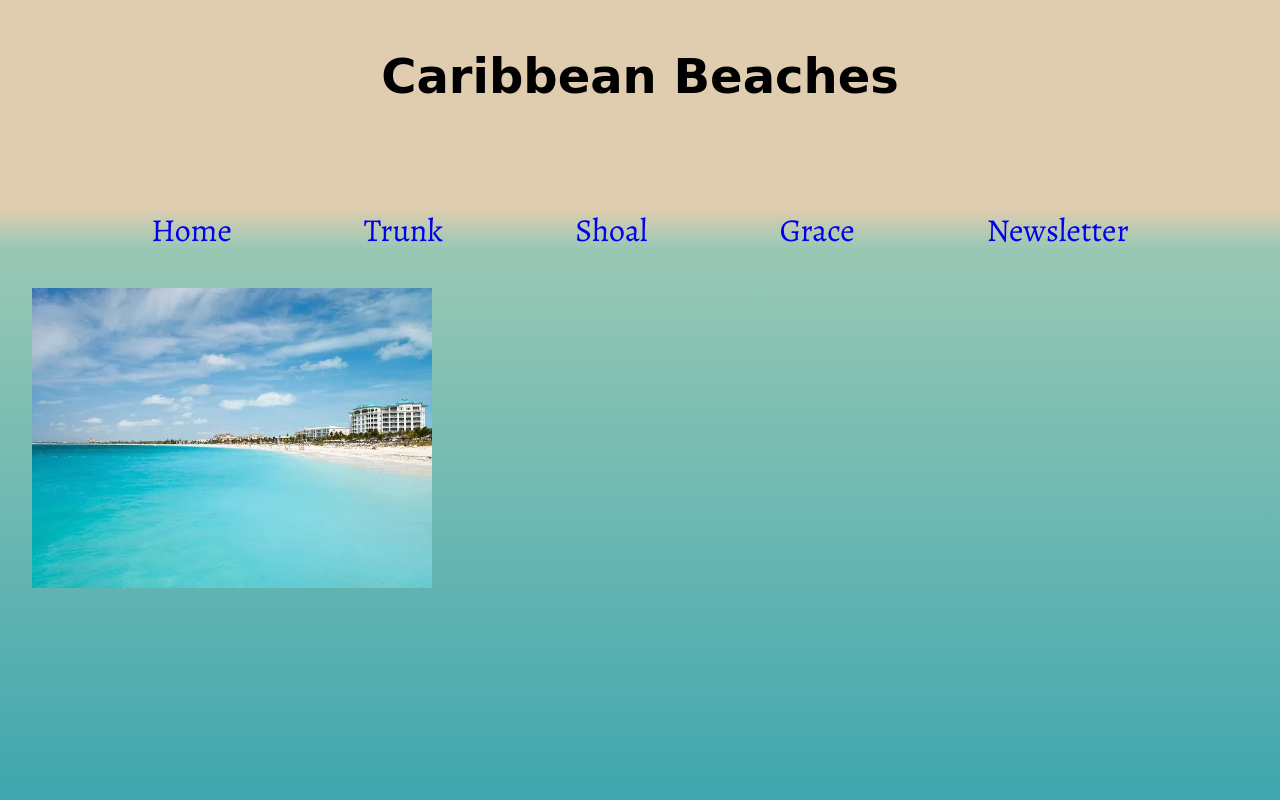
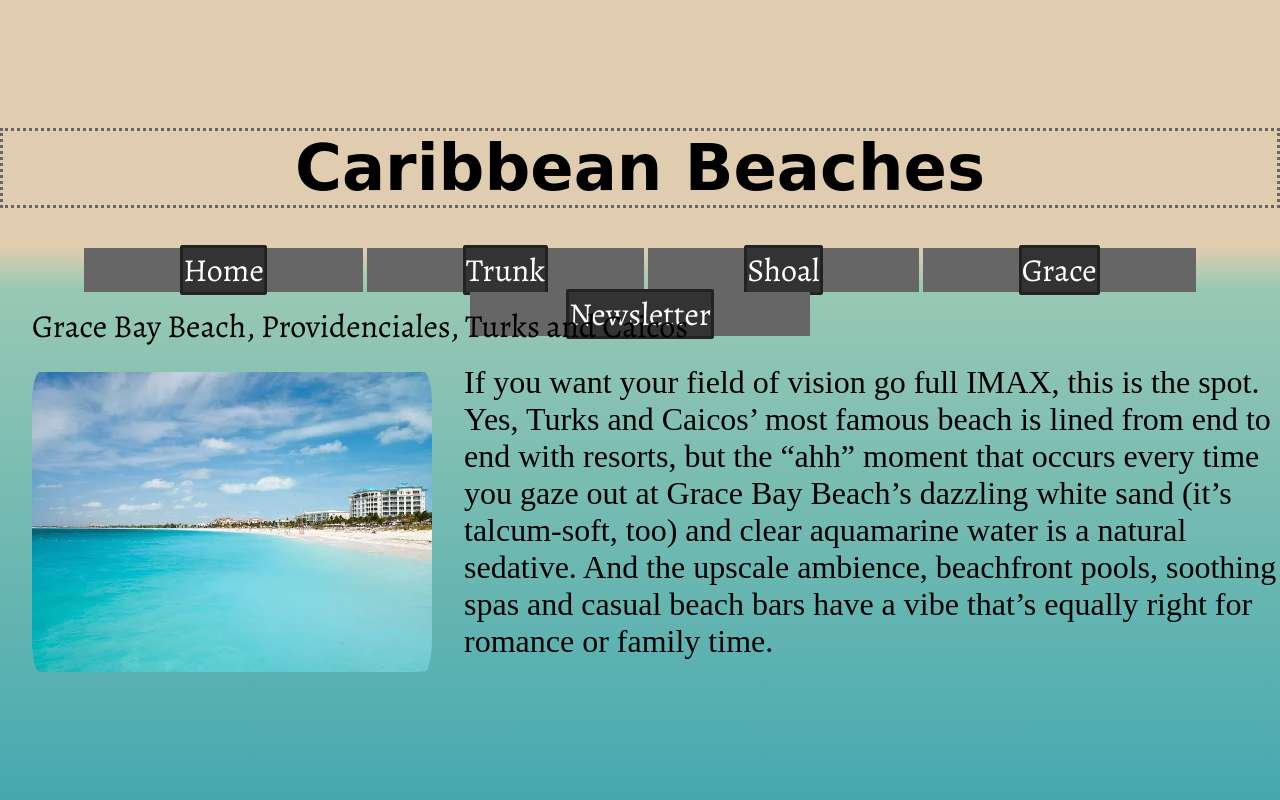
Before and after one commit to CodescriptKitten/beaches23, a plain HTML site: page grace_bay.html in a window 1280 px wide. Shown: the top 800 px of the page. Drawn offline with nearby package versions, Linux system fonts and the light colour scheme; a web font is replaced by a local one.

Commit message:
At home work 1

```diff
--- a/css/styles.css
+++ b/css/styles.css
@@ -9,6 +9,11 @@ Colors:
 #159CAF - Dark Reef Aqua
 #0ABFBF - Shallow Reef Aqua
 #E0CDAF - Wet San Beige
+#666 - Devil Grey
+#777 - Lucky Grey
+#555 - Spam Grey
+#5B735B - Moss Devil Grey
+#495C49 - Moss Spam Grey
 
 
 Fonts:
@@ -32,14 +37,20 @@ body {
 }
 
 header {
-    height: 20%
+    height: 15%
 }
 
 header h1 {
     font-family: 'Akronim', cursive;
+    color: linear-gradient(#555, #495C49);
     text-align: center;
-    margin: 1em 0;
-    font-size: 3em;
+    margin: 2em 0;
+    font-size: 4em;
+    border: dotted #666;
+}
+
+header h1:nth-child(even) {
+    color: linear-gradient(#666, #5B735B);
 }
 
 h2 {
@@ -57,6 +68,8 @@ img {
     width: 400px;
     height: 300px;
     float: left;
+    border: thick #666;
+    border-radius: 40px;
 }
 
 table {
@@ -81,25 +94,42 @@ nav ul li {
     display: inline-block;
     text-align: center;
     text-decoration: none;
-    padding: 0 2em;
+    padding: 0 3em;
     font-size: 2em;
     font-family: 'Alegreya', serif;
+    background-color: #666;
 }
 
 nav a:link {
     text-decoration: none;
+    border: solid #222;
+    border-radius: 3px;
+    background-color: #333;
+    color:white;
 }
 
 nav a:hover {
-
+    text-decoration: none;
+    background-color: #888;
+    color: black;
+    border: solid #666;
+    border-radius: 3px;
 }
 
 nav a:active {
-
+    text-decoration: none;
+    background-color: #888;
+    color: black;
+    border: solid #666;
+    border-radius: 3px;
 }
 
 nav a:visited {
-
+    text-decoration: none;
+    background-color: #666;
+    color: black;
+    border: #444;
+    border-radius: 3px;
 }
 
 main {
@@ -108,7 +138,7 @@ main {
 }
 
 p {
-
+    font-size: 2em
 }
 
 footer {
--- a/grace_bay.html
+++ b/grace_bay.html
@@ -20,8 +20,9 @@
         </nav>
         <main>
 
-            <blockquote></blockquote>
+            <blockquote>Grace Bay Beach, Providenciales, Turks and Caicos</blockquote>
             <img src="images/GraceBayBeach.jpg" alt="A body of tropical water with a beach to the right. With buildings in the distance not far from it.">
+            <p>If you want your field of vision go full IMAX, this is the spot. Yes, Turks and Caicos’ most famous beach is lined from end to end with resorts, but the “ahh” moment that occurs every time you gaze out at Grace Bay Beach’s dazzling white sand (it’s talcum-soft, too) and clear aquamarine water is a natural sedative. And the upscale ambience, beachfront pools, soothing spas and casual beach bars have a vibe that’s equally right for romance or family time.</p>
 
         </main>
 
```
Also changed, not shown: index.html (+1 -0 lines), newsletter.html (+2 -1 lines), shoal_bay.html (+2 -1 lines), trunk_bay.html (+2 -1 lines).
